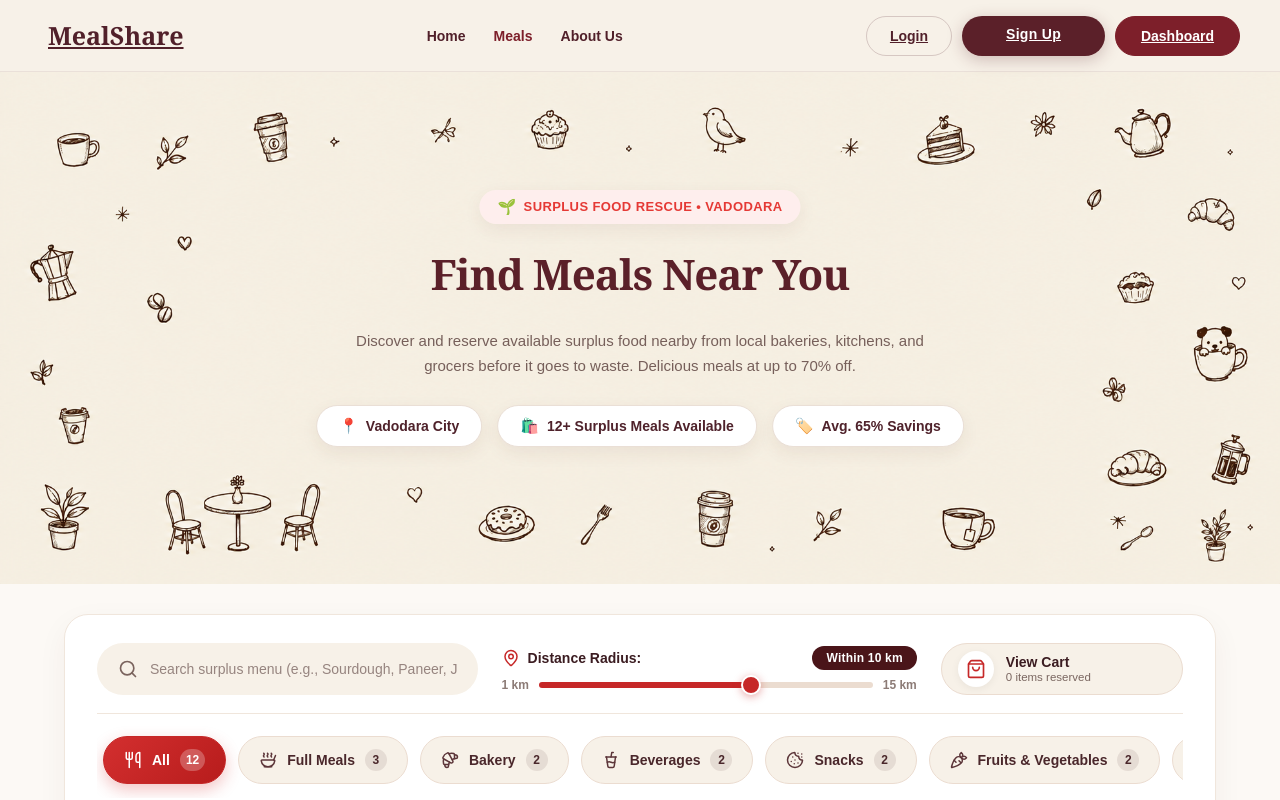
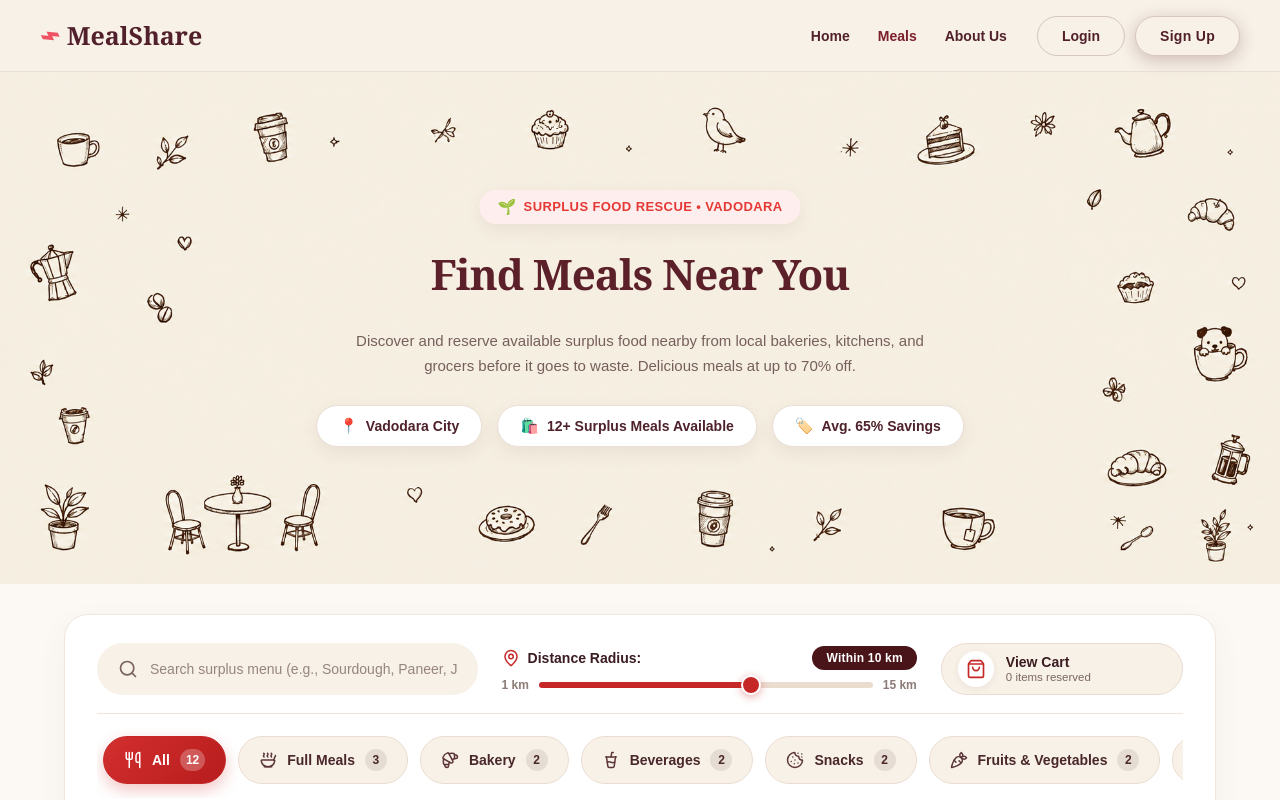
Before and after one commit to PushtiChothani/MealShare, a React (Vite) app: page /meals in a window 1280 px wide. Shown: the top 800 px of the page. Built offline with nearby package versions, Linux system fonts and the light colour scheme.

Commit message:
Finalize navbar authentication and layout

```diff
--- a/src/components/Navbar.jsx
+++ b/src/components/Navbar.jsx
@@ -1,10 +1,13 @@
 import { useEffect, useState } from "react";
-import { NavLink, useLocation } from "react-router-dom";
+import { NavLink, useLocation, useNavigate } from "react-router-dom";
+import { useAuth, getDashboardPath } from "../context/AuthContext";
 import "../pages/home/navbar.css";
 
 function Navbar() {
   const [scrolled, setScrolled] = useState(false);
   const location = useLocation();
+  const navigate = useNavigate();
+  const { user, isAuthenticated } = useAuth();
 
   useEffect(() => {
     const handleScroll = () => {
@@ -12,56 +15,147 @@ function Navbar() {
     };
 
     window.addEventListener("scroll", handleScroll);
-
     return () => {
       window.removeEventListener("scroll", handleScroll);
     };
   }, []);
 
+  const linkStyle = {
+    color: "#51202a",
+    textDecoration: "none",
+    fontFamily: "Arial, Helvetica, sans-serif",
+    fontSize: "14px",
+    fontWeight: 600,
+    whiteSpace: "nowrap",
+    height: "40px",
+    display: "inline-flex",
+    alignItems: "center",
+    padding: "0",
+    margin: "0",
+  };
+
+  const buttonStyle = {
+    height: "40px",
+    padding: "0 24px",
+    borderRadius: "999px",
+    fontFamily: "Arial, Helvetica, sans-serif",
+    fontSize: "14px",
+    fontWeight: 700,
+    whiteSpace: "nowrap",
+    cursor: "pointer",
+    boxSizing: "border-box",
+    margin: "0",
+  };
+
   return (
     <header
-      className={`navbar ${scrolled ? "navbar-scrolled" : ""} ${
-        location.pathname === "/meals" || location.pathname === "/login" || location.pathname === "/signup" || location.pathname === "/home" ? "navbar-meals" : ""
-      }`}
+      className={`navbar ${scrolled ? "navbar-scrolled" : ""}`}
+      style={{
+        position: "relative",
+        zIndex: 1000,
+        width: "100%",
+        height: "72px",
+        background: "#f7f1e8",
+        borderBottom: "1px solid rgba(81, 32, 42, 0.08)",
+        boxSizing: "border-box",
+      }}
     >
-      <div className="navbar-container">
+      <div
+        className="navbar-container"
+        style={{
+          width: "calc(100% - 80px)",
+          maxWidth: "none",
+          height: "72px",
+          margin: "0 auto",
+          padding: "0",
+          display: "flex",
+          alignItems: "center",
+          justifyContent: "space-between",
+          boxSizing: "border-box",
+        }}
+      >
+        {/* =====================================================
+            LOGO — FAR LEFT
+        ===================================================== */}
+        <button
+          type="button"
+          className="navbar-logo"
+          onClick={() => navigate("/home")}
+          style={{
+            flex: "0 0 auto",
+            display: "inline-flex",
+            alignItems: "center",
+            gap: "8px",
+            margin: "0",
+            padding: "0",
+            border: "0",
+            background: "transparent",
+            color: "#51202a",
+            fontFamily: 'Georgia, "Times New Roman", serif',
+            fontSize: "25px",
+            fontWeight: 700,
+            lineHeight: 1,
+            cursor: "pointer",
+            whiteSpace: "nowrap",
+          }}
+        >
+          <span
+            className="navbar-logo-mark"
+            style={{
+              display: "inline-block",
+              color: "#ef5361",
+              fontFamily: "Arial, Helvetica, sans-serif",
+              fontSize: "31px",
+              lineHeight: 1,
+              transform: "rotate(-25deg)",
+            }}
+          >
+            ⌁
+          </span>
+          <span>MealShare</span>
+        </button>
 
-        {/* Logo */}
-        <NavLink to="/home" className="navbar-logo">
-          <span className="logo-icon">
-            <svg
-              viewBox="0 0 24 24"
-              fill="none"
-              xmlns="http://www.w3.org/2000/svg"
+        {/* =====================================================
+            ALL NAVIGATION — FAR RIGHT
+        ===================================================== */}
+        <nav
+          className="navbar-right"
+          style={{
+            marginLeft: "auto",
+            marginRight: "0",
+            padding: "0",
+            width: "auto",
+            display: "flex",
+            alignItems: "center",
+            justifyContent: "flex-end",
+            gap: "30px",
+            flex: "0 0 auto",
+          }}
         >
-              <path
-                d="M20.5 3.5C11.5 3.8 5.5 7.5 4 14.5C3.5 17 4 19.5 5 21
-                C6.5 19 8 17.5 10 16.5C13.5 14.5 16 11.5 17.5 8.5"
-                stroke="currentColor"
-                strokeWidth="2"
-                strokeLinecap="round"
-              />
-              <path
-                d="M5 20C8 19 10.5 17.5 12.5 15"
-                stroke="currentColor"
-                strokeWidth="2"
-                strokeLinecap="round"
-              />
-            </svg>
-          </span>
-
-          <span>MealShare</span>
-        </NavLink>
-
-
-        {/* Navigation */}
-        <nav className="navbar-links">
-
+          {/* MAIN LINKS */}
+          <div
+            className="navbar-links"
+            style={{
+              display: "flex",
+              alignItems: "center",
+              justifyContent: "flex-end",
+              gap: "28px",
+              margin: "0",
+              padding: "0",
+              width: "auto",
+              flex: "0 0 auto",
+            }}
+          >
             <NavLink
               to="/home"
               className={({ isActive }) =>
                 isActive ? "nav-link active" : "nav-link"
               }
+              style={({ isActive }) => ({
+                ...linkStyle,
+                color: isActive ? "#7d1f2a" : "#51202a",
+                fontWeight: isActive ? 700 : 600,
+              })}
             >
               Home
             </NavLink>
@@ -71,6 +165,11 @@ function Navbar() {
               className={({ isActive }) =>
                 isActive ? "nav-link active" : "nav-link"
               }
+              style={({ isActive }) => ({
+                ...linkStyle,
+                color: isActive ? "#7d1f2a" : "#51202a",
+                fontWeight: isActive ? 700 : 600,
+              })}
             >
               Meals
             </NavLink>
@@ -80,30 +179,80 @@ function Navbar() {
               className={({ isActive }) =>
                 isActive ? "nav-link active" : "nav-link"
               }
+              style={({ isActive }) => ({
+                ...linkStyle,
+                color: isActive ? "#7d1f2a" : "#51202a",
+                fontWeight: isActive ? 700 : 600,
+              })}
             >
               About Us
             </NavLink>
-
-        </nav>
-
-
-        {/* Actions */}
-        <div className="navbar-actions">
-
-          <NavLink to="/login" className="nav-button login-button">
-            Login
-          </NavLink>
-
-          <NavLink to="/signup" className="nav-button signup-button">
-            Sign Up
-          </NavLink>
-
-          <NavLink to="/dashboard" className="dashboard-button">
-            Dashboard
-          </NavLink>
-
           </div>
 
+          {/* ACTION BUTTONS */}
+          <div
+            className="navbar-actions"
+            style={{
+              display: "flex",
+              alignItems: "center",
+              justifyContent: "flex-end",
+              gap: "10px",
+              margin: "0",
+              padding: "0",
+              width: "auto",
+              flex: "0 0 auto",
+            }}
+          >
+            {!isAuthenticated ? (
+              <>
+                <button
+                  type="button"
+                  className="login-button"
+                  onClick={() => navigate("/login")}
+                  style={{
+                    ...buttonStyle,
+                    border: "1px solid rgba(81, 32, 42, 0.2)",
+                    background: "transparent",
+                    color: "#51202a",
+                  }}
+                >
+                  Login
+                </button>
+
+                <button
+                  type="button"
+                  className="signup-button"
+                  onClick={() => navigate("/signup")}
+                  style={{
+                    ...buttonStyle,
+                    border: "1px solid rgba(81, 32, 42, 0.2)",
+                    background: "transparent",
+                    color: "#51202a",
+                  }}
+                >
+                  Sign Up
+                </button>
+              </>
+            ) : (
+              <button
+                type="button"
+                className="dashboard-button"
+                onClick={() => navigate(getDashboardPath(user?.role))}
+                style={{
+                  ...buttonStyle,
+                  minWidth: "125px",
+                  border: "1px solid #7d1f2a",
+                  background: "#7d1f2a",
+                  color: "#ffffff",
+                  paddingLeft: "28px",
+                  paddingRight: "28px",
+                }}
+              >
+                Dashboard
+              </button>
+            )}
+          </div>
+        </nav>
       </div>
     </header>
   );
```
Also changed, not shown: src/pages/home/components/Navbar.jsx (+33 -28 lines). Lines whose indentation alone changed are shown as unchanged.
